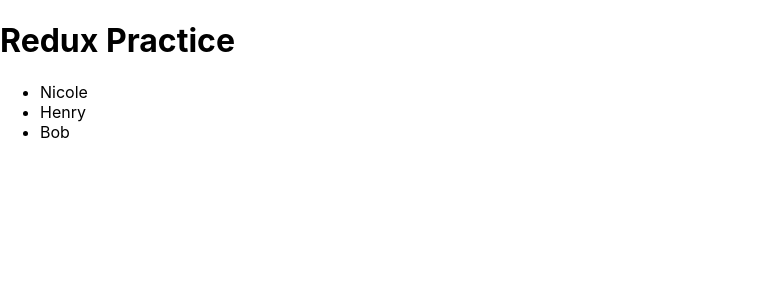
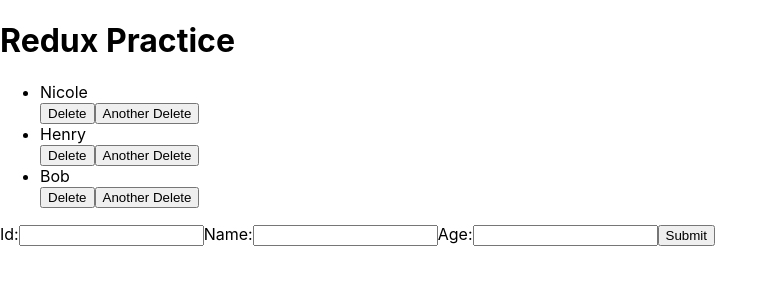
Before and after one commit to ntaylor95/react-redux-practice, a React (Create React App) app in the folder create-react-app/redux-practice/: page / in a window 1280 px wide. Shown: the top 300 px of the page, without its empty margins (0-777 px from the left). Built offline with nearby package versions, Linux system fonts and the light colour scheme.

Commit message:
forms, inserting and deleting. lifting state

```diff
--- a/create-react-app/redux-practice/src/App.js
+++ b/create-react-app/redux-practice/src/App.js
@@ -1,18 +1,48 @@
 import React from 'react';
 import ListItems from './components/ListItems'
+import UserForm from './forms/UserForm'
 
 class App extends React.Component {
+  state = {
+    items: [
+      {id: 1, name: 'Nicole', age: 38},
+      {id:2, name: 'Henry', age: 18},
+      {id:3, name: 'Bob', age: 10}
+    ]
+  }
+
+  handleSubmit = (item) => {
+    console.log(`The item is ${JSON.stringify(item)}`);
+
+    // this.setState((state, props) => ({
+    //     counter: state.counter + props.increment
+    // }));
+
+    let myArr = [...this.state.items, item];
+    // const myArr = this.state.items;
+    // myArr.push(item);
+    this.setState({items: myArr});
+  }
+
+  handleDeleteItem = (id) => {
+    console.log(`I am deleting id ${id}`);
+    const items = this.state.items.filter(item => {
+      return parseInt(item.id) !== parseInt(id);
+    });
+    this.setState({
+      items: items
+    })
+  }
+
   render() {
-    const items = [
-      {id: 1, name: 'Nicole'},
-      {id:2, name: 'Henry'},
-      {id:3, name: 'Bob'}
-    ];
-
     return (
       <div className="App">
         <h1>Redux Practice</h1>
-        <ListItems items={items} />
+        <ListItems onDelete={this.handleDeleteItem} items={this.state.items} />
+
+        <div>
+          <UserForm onSubmit={this.handleSubmit} />
+        </div>
       </div>
 
     );
--- a/create-react-app/redux-practice/src/components/ListItem.js
+++ b/create-react-app/redux-practice/src/components/ListItem.js
@@ -1,14 +1,33 @@
 import React from 'react';
 
-class ListItem extends React.Component {
-    handleClick = (e) => {
-        console.log(e.target.dataset.id);
-    }
-    render() {
-      return (
-        <li><div onClick={this.handleClick} data-id={this.props.id}>{this.props.name}</div></li>
-    );
+const ListItem = (props) => {
+  console.log('List Item Rendered');
+
+  const handleClick = (e) => {
+    props.handleClick(e.target.dataset.id);
   }
+
+  const handleDelete = (e, id) => {
+    e.preventDefault()
+    props.handleDelete(id);
+  }
+
+  const handleAnotherDelete = (e) => {
+    e.preventDefault();
+    props.handleDelete(e.target.dataset.id);
+  }
+
+  return (
+    <li>
+      <div onClick={handleClick} data-id={props.id}>
+        {props.name}
+      </div>
+
+      <button onClick={(e) => handleDelete(e, props.id)} data-id={props.id}>Delete</button>
+
+      <button onClick={handleAnotherDelete} data-id={props.id}>Another Delete</button>
+    </li>
+  );
 };
 
 export default ListItem;
--- a/create-react-app/redux-practice/src/components/ListItems.js
+++ b/create-react-app/redux-practice/src/components/ListItems.js
@@ -1,13 +1,23 @@
 import React from 'react';
 import ListItem from './ListItem';
 
-class ListItems extends React.Component {
+const ListItems = (props) => {
+  // handleClick = (e) => {
+  //   console.log(e.target.dataset.id);
+  // }
 
-  render() {
-    console.log(this.props.items);
-    const items = this.props.items.map((item) => {
+  const handleClick = (id) => {
+    console.log(id);
+  }
+
+  const handleDelete = (id) => {
+    props.onDelete(id);
+  }
+
+  console.log(props.items);
+  const items = props.items.map((item) => {
     return (
-          <ListItem key={item.id} id={item.id} name={item.name}/>
+      <ListItem handleDelete={handleDelete} handleClick={handleClick} key={item.id} id={item.id} name={item.name} />
     )
   });
   return (
@@ -15,7 +25,6 @@ class ListItems extends React.Component {
       {items}
     </ul>
   );
-  }
 };
 
 export default ListItems;
--- /dev/null
+++ b/create-react-app/redux-practice/src/forms/UserForm.js
@@ -0,0 +1,43 @@
+import React from 'react';
+
+class UserForm extends React.Component {
+    state = {
+        id: null,
+        name: null,
+        age: null
+    }
+
+    handleChange = (e) => {
+        this.setState({
+            [e.target.id]: e.target.value
+        });
+
+        // this.setState((state, props) => ({
+        //     counter: state.counter + props.increment
+        // }));
+    }
+
+    handleSubmit = (e) => {
+        e.preventDefault();
+        this.props.onSubmit(this.state);
+    }
+
+    render() {
+        return (
+            <form onSubmit={this.handleSubmit}>
+                <label htmlFor='id'>Id:</label>
+                <input type='text' id='id' onChange={this.handleChange}></input>
+
+                <label htmlFor='name'>Name:</label>
+                <input type='text' id='name' onChange={this.handleChange}></input>
+
+                <label htmlFor='age'>Age:</label>
+                <input type='text' id='age' onChange={this.handleChange}></input>
+
+                <button>Submit</button>
+            </form>
+        )
+    }
+}
+
+export default UserForm;
```
Lines whose indentation alone changed are shown as unchanged.
